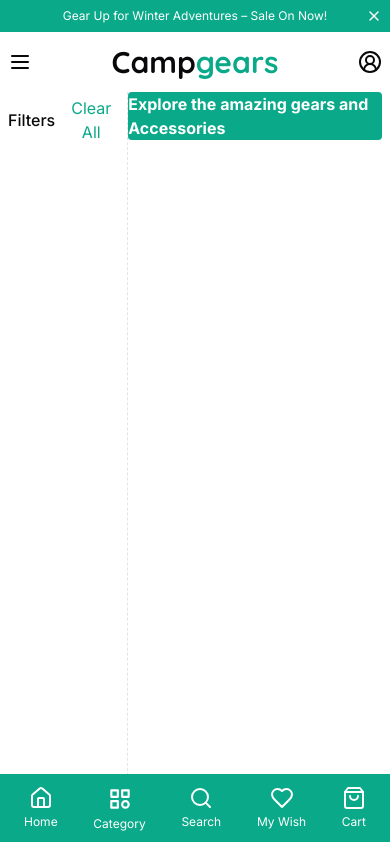
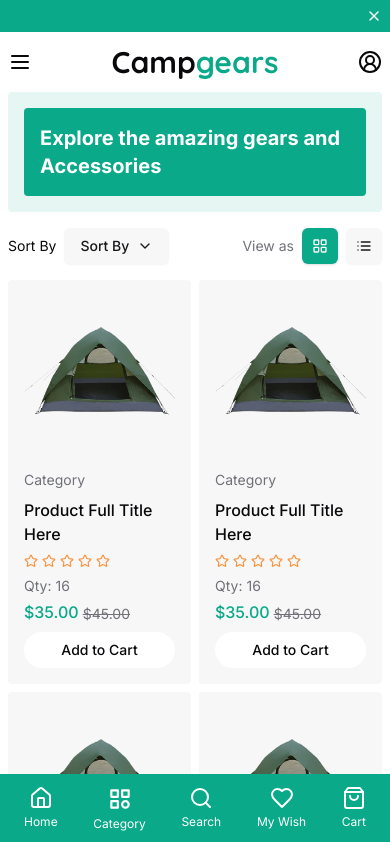
Before and after one commit to noyonalways/campgears-web, a Next.js app: page /shop/products in a window 390 px wide. Shown: the top 842 px of the page. Built offline with nearby package versions, Linux system fonts and the light colour scheme.

Commit message:
feat: products page product card added

```diff
--- a/package.json
+++ b/package.json
@@ -17,6 +17,7 @@
     "@radix-ui/react-navigation-menu": "^1.2.2",
     "@radix-ui/react-separator": "^1.1.1",
     "@radix-ui/react-slot": "^1.1.1",
+    "@radix-ui/react-tooltip": "^1.1.6",
     "@reduxjs/toolkit": "^2.5.0",
     "class-variance-authority": "^0.7.1",
     "clsx": "^2.1.1",
--- /dev/null
+++ b/src/app/(main-layout)/shop/products/[slug]/page.tsx
@@ -0,0 +1,15 @@
+import { PageBreadcrumb } from "@/components/breadcrumbs";
+
+interface IProps {
+  params?: string;
+}
+
+const ProductDetailsPage = ({}: IProps) => {
+  return (
+    <section>
+      <PageBreadcrumb currentPage="Product Details" />
+    </section>
+  );
+};
+
+export default ProductDetailsPage;
--- a/src/app/(main-layout)/shop/products/page.tsx
+++ b/src/app/(main-layout)/shop/products/page.tsx
@@ -1,13 +1,17 @@
 import { PageBreadcrumb } from "@/components/breadcrumbs";
+import ProductCard from "@/components/cards/product-card";
+import { Button } from "@/components/ui/button";
+import SortByDropdown from "@/modules/products/sortby-dropdown";
+import { LayoutGrid, List } from "lucide-react";
 
 const ProductsPage = () => {
   return (
     <section>
       <PageBreadcrumb currentPage="Products" />
       <div className="container lg:my-10">
-        <div className="flex h-screen">
+        <div className="flex">
           {/* left sidebar */}
-          <div className="basis-[22%] border-r border-dashed">
+          <div className="hidden lg:block basis-[22%] border-r border-dashed">
             <div className="lg:pr-4">
               <div className="flex justify-between items-center">
                 <h3 className="font-medium">Filters</h3>
@@ -21,10 +25,42 @@ const ProductsPage = () => {
           {/* main contents */}
           <div className="flex-1">
             <div className="lg:pl-5">
-              <div className="bg-primary/10 flex justify-end lg:p-6 rounded">
-                <div className="bg-primary text-white w-full lg:text-4xl font-bold lg:p-6 rounded max-w-md">
+              <div className="bg-primary/10 flex justify-end p-4 lg:p-6 rounded">
+                <div className="bg-primary text-white w-full text-xl lg:text-4xl font-bold p-4 lg:p-6 rounded max-w-md">
                   Explore the amazing gears and Accessories
                 </div>
+              </div>
+
+              <div className="flex justify-between items-center my-4">
+                <div className="flex items-center space-x-2">
+                  <span className="text-sm md:text-base">Sort By</span>
+                  {/* <Button variant={`secondary`}>
+                    <span>Popularity</span>
+                    <ChevronDown />
+                  </Button> */}
+                  <SortByDropdown />
+                </div>
+                <div className="flex space-x-2 items-center">
+                  <span className="text-muted-foreground text-sm">View as</span>
+                  <div className="flex space-x-2">
+                    <Button size={`icon`}>
+                      <LayoutGrid size={20} />
+                    </Button>
+                    <Button size={`icon`} variant={`secondary`}>
+                      <List size={20} />
+                    </Button>
+                  </div>
+                </div>
+              </div>
+
+              <div className="grid grid-cols-2 md:grid-cols-2 lg:grid-cols-3 xl:grid-cols-4 gap-2 md:gap-4 lg:gap-6">
+                <ProductCard />
+                <ProductCard />
+                <ProductCard />
+                <ProductCard />
+                <ProductCard />
+                <ProductCard />
+                <ProductCard />
               </div>
             </div>
           </div>
--- /dev/null
+++ b/src/components/cards/product-card/index.tsx
@@ -0,0 +1,83 @@
+import {
+  Tooltip,
+  TooltipContent,
+  TooltipProvider,
+  TooltipTrigger,
+} from "@/components/ui/tooltip";
+import { Eye, Heart, Star } from "lucide-react";
+import Image from "next/image";
+import Link from "next/link";
+
+interface IProps {
+  item?: string;
+}
+
+const ProductCard = ({}: IProps) => {
+  return (
+    <div className="bg-secondary rounded group">
+      <div className="flex justify-center mt-4 mb-2 relative ">
+        <Image src={`/tent.png`} width={150} height={150} alt="product-image" />
+
+        <div className="flex items-center justify-center absolute bg-background opacity-0 -bottom-10 group-hover:-bottom-2 group-hover:opacity-100 text-muted-foreground rounded duration-200">
+          <TooltipProvider>
+            <Tooltip>
+              <TooltipTrigger>
+                <div className="hover:text-primary px-10 py-1">
+                  <Eye size={20} />
+                </div>
+              </TooltipTrigger>
+              <TooltipContent>
+                <p>Quick View</p>
+              </TooltipContent>
+            </Tooltip>
+          </TooltipProvider>
+          <TooltipProvider>
+            <Tooltip>
+              <TooltipTrigger>
+                <div className="hover:text-primary px-10 py-1">
+                  <Heart size={20} />
+                </div>
+              </TooltipTrigger>
+              <TooltipContent>
+                <p>Add to Wishlist</p>
+              </TooltipContent>
+            </Tooltip>
+          </TooltipProvider>
+        </div>
+      </div>
+
+      <div className="p-4">
+        <p className="text-sm text-muted-foreground mb-2">Category</p>
+        <Link
+          href={`/shop/products/slug`}
+          className="font-medium mb-2 inline-block"
+        >
+          Product Full Title Here
+        </Link>
+        <div className="flex space-x-1 text-orange-400 mb-2">
+          <Star size={14} />
+          <Star size={14} />
+          <Star size={14} />
+          <Star size={14} />
+          <Star size={14} />
+        </div>
+        <p className="text-sm text-muted-foreground mb-1 flex items-center space-x-1">
+          <span>Qty:</span>
+          <span>16</span>
+        </p>
+        <div className="flex items-end space-x-1 mb-2">
+          <h3 className="text-primary font-medium">$35.00</h3>
+          <span className="line-through text-muted-foreground text-sm">
+            $45.00
+          </span>
+        </div>
+
+        <button className="bg-background px-4 py-2 flex items-center justify-center w-full rounded-full hover:bg-primary/10 hover:text-primary font-medium text-sm md:text-base">
+          Add to Cart
+        </button>
+      </div>
+    </div>
+  );
+};
+
+export default ProductCard;
--- /dev/null
+++ b/src/components/ui/tooltip.tsx
@@ -0,0 +1,32 @@
+"use client"
+
+import * as React from "react"
+import * as TooltipPrimitive from "@radix-ui/react-tooltip"
+
+import { cn } from "@/lib/utils"
+
+const TooltipProvider = TooltipPrimitive.Provider
+
+const Tooltip = TooltipPrimitive.Root
+
+const TooltipTrigger = TooltipPrimitive.Trigger
+
+const TooltipContent = React.forwardRef<
+  React.ElementRef<typeof TooltipPrimitive.Content>,
+  React.ComponentPropsWithoutRef<typeof TooltipPrimitive.Content>
+>(({ className, sideOffset = 4, ...props }, ref) => (
+  <TooltipPrimitive.Portal>
+    <TooltipPrimitive.Content
+      ref={ref}
+      sideOffset={sideOffset}
+      className={cn(
+        "z-50 overflow-hidden rounded-md bg-primary px-3 py-1.5 text-xs text-primary-foreground animate-in fade-in-0 zoom-in-95 data-[state=closed]:animate-out data-[state=closed]:fade-out-0 data-[state=closed]:zoom-out-95 data-[side=bottom]:slide-in-from-top-2 data-[side=left]:slide-in-from-right-2 data-[side=right]:slide-in-from-left-2 data-[side=top]:slide-in-from-bottom-2",
+        className
+      )}
+      {...props}
+    />
+  </TooltipPrimitive.Portal>
+))
+TooltipContent.displayName = TooltipPrimitive.Content.displayName
+
+export { Tooltip, TooltipTrigger, TooltipContent, TooltipProvider }
--- /dev/null
+++ b/src/modules/products/sortby-dropdown/index.tsx
@@ -0,0 +1,31 @@
+import { Button } from "@/components/ui/button";
+import {
+  DropdownMenu,
+  DropdownMenuContent,
+  DropdownMenuItem,
+  DropdownMenuTrigger,
+} from "@/components/ui/dropdown-menu";
+import { ChevronDown } from "lucide-react";
+
+const SortByDropdown = () => {
+  return (
+    <DropdownMenu>
+      <DropdownMenuTrigger asChild>
+        <Button variant={`secondary`}>
+          <span>Sort By</span>
+          <ChevronDown />
+        </Button>
+      </DropdownMenuTrigger>
+      <DropdownMenuContent align="start">
+        <DropdownMenuItem>Popularity</DropdownMenuItem>
+        <DropdownMenuItem>Low - High Price</DropdownMenuItem>
+        <DropdownMenuItem>High - Low Price</DropdownMenuItem>
+        <DropdownMenuItem>A - Z Order</DropdownMenuItem>
+        <DropdownMenuItem>Z - A Order</DropdownMenuItem>
+        <DropdownMenuItem>Average Rating</DropdownMenuItem>
+      </DropdownMenuContent>
+    </DropdownMenu>
+  );
+};
+
+export default SortByDropdown;
```
Also changed, not shown: 1 other file (tests, documents, lock files or other folders).
